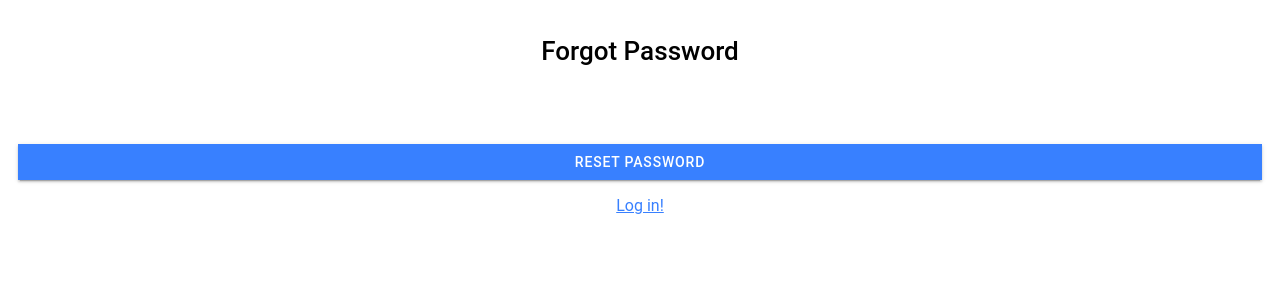
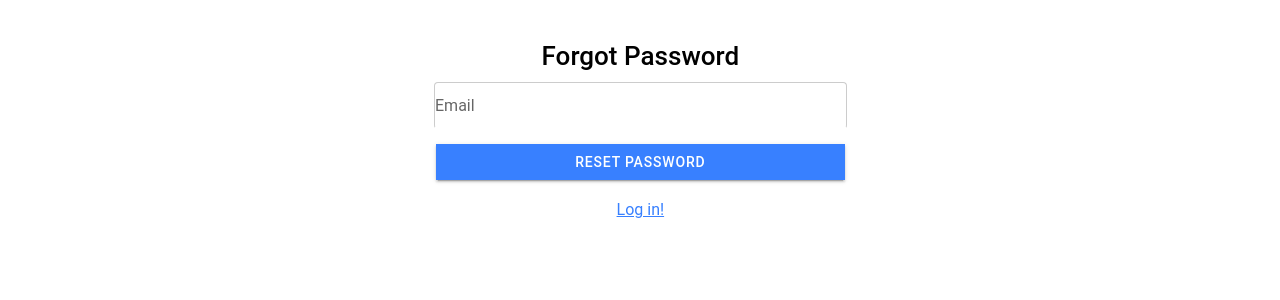
Before and after one commit to montanogilberto/pharmacyApp_Frontend_tabs, a React (Vite) app: page /forgot-password in a window 1280 px wide. Shown: the top 300 px of the page. Built offline with nearby package versions, Linux system fonts and the light colour scheme.

Commit message:
add CreateAccoun v2

```diff
--- a/src/pages/Authentication/CreateAccount.tsx
+++ b/src/pages/Authentication/CreateAccount.tsx
@@ -131,6 +131,7 @@ const CreateAccount: React.FC<CreateAccountProps> = ({ onCreateAccountSuccess })
                 {email && !isEmailValid && <p style={{ color: 'red' }}>Invalid email structure.</p>}
 
                 <IonInput
+
                   type="text"
                   value={username}
                   placeholder='UserName'
@@ -153,16 +154,17 @@ const CreateAccount: React.FC<CreateAccountProps> = ({ onCreateAccountSuccess })
                   onIonChange={(e) => setConfirmPassword(e.detail.value!)}
                   style={{ marginBottom: '15px', padding: '10px', border: '1px solid #ccc', borderRadius: '4px' }}
                 ></IonInput>
-                <IonItem lines="none" className="ion-justify-content-center">
+
                     <IonButton
                     type="submit"
+                    expand="full"
                     className="ion-button"
                     disabled={loading}
                     style={{ width: '100%', maxWidth: '300px' }} // Adjust width as needed
                     >
                     {loading ? 'Creating account...' : 'Create Account'}
                     </IonButton>
-                </IonItem>
+
               </form>
 
               <div className="ion-text-center">
--- a/src/pages/Authentication/ForgotPassword.tsx
+++ b/src/pages/Authentication/ForgotPassword.tsx
@@ -1,6 +1,6 @@
 // ForgotPassword.tsx
 import React, { useState } from 'react';
-import { IonContent, IonInput, IonButton, IonLabel, IonPage } from '@ionic/react';
+import { IonContent, IonInput, IonButton, IonLabel, IonPage, IonCol, IonGrid, IonRow } from '@ionic/react';
 import { useHistory } from 'react-router-dom';
 import './../../master.css'
 
@@ -11,6 +11,14 @@ interface ForgotPasswordProps {
 const ForgotPassword: React.FC<ForgotPasswordProps> = ({ onPasswordReset }) => {
   const history = useHistory();
   const [email, setEmail] = useState('');
+  const [isEmailValid, setIsEmailValid] = useState(false);
+
+  const handleEmailChange = (value: string) => {
+    setEmail(value);
+    // Email validation logic
+    const emailRegex = /^[A-Z0-9._%+-]+@[A-Z0-9.-]+\.[A-Z]{2,}$/i;
+    setIsEmailValid(emailRegex.test(value));
+  };
 
   const handleResetPassword = async (e: React.FormEvent) => {
     e.preventDefault();
@@ -21,19 +29,36 @@ const ForgotPassword: React.FC<ForgotPasswordProps> = ({ onPasswordReset }) => {
     // Assume the password reset was successful
     onPasswordReset();
     history.push('/login');
+
+
   };
 
   return (
     <IonPage>
       <IonContent className="ion-padding">
+        <IonGrid>
+          <IonRow className="ion-justify-content-center">
+            <IonCol size="12" sizeSm="8" sizeMd="6" sizeLg="4">
+
+              <IonPage>
+
                   <h1 className="ion-text-center">Forgot Password</h1>
                   <form onSubmit={handleResetPassword}>
-          <IonLabel position="floating">Email</IonLabel>
+
                   <IonInput
-            type="email"
+                    type="text"
                     value={email}
-            onIonChange={(e) => setEmail(e.detail.value!)}
-          ></IonInput>
+                    placeholder='Email'
+                    onIonChange={(e) => handleEmailChange(e.detail.value!)}
+                    style={{
+                        marginBottom: '15px',
+                        padding: '10px',
+                        border: `1px solid ${email && !isEmailValid ? 'red' : '#ccc'}`, // Apply red border if email is invalid and not empty
+                        borderRadius: '4px',
+                        borderBottom: `2px solid ${isEmailValid ? 'green' : 'transparent'}`, // Apply green bottom border if email is valid
+                    }}
+                    />
+                    {email && !isEmailValid && <p style={{ color: 'red' }}>Invalid email structure.</p>}
 
                     <IonButton expand="full" type="submit">Reset Password</IonButton>
                   </form>
@@ -43,6 +68,11 @@ const ForgotPassword: React.FC<ForgotPasswordProps> = ({ onPasswordReset }) => {
                       <a href="/login">Log in!</a>
                     </p>
                   </div>
+
+              </IonPage>
+            </IonCol>
+          </IonRow>
+        </IonGrid>
       </IonContent>
     </IonPage>
   );
--- a/src/pages/Authentication/Login.tsx
+++ b/src/pages/Authentication/Login.tsx
@@ -89,16 +89,16 @@ const Login: React.FC<LoginProps> = ({ onLoginSuccess }) => {
                   style={{ marginBottom: '15px', padding: '10px', border: '1px solid #ccc', borderRadius: '4px' }}
                 >
                 </IonInput>
-                <IonItem lines="none" className="ion-justify-content-center">
+
                     <IonButton
                       type="submit"
-                    expand="block"
+                      expand="full"
                       disabled={loading}
-                    style={{ width: '100%', maxWidth: '300px' }} // Adjust width as needed
+                      style={{ width: '100%'}} // Adjust width as needed
                     >
                       {loading ? 'Logging in...' : 'Login'}
                     </IonButton>
-                  </IonItem>
+
               </form>
 
               <div className="ion-text-center">
```
Lines whose indentation alone changed are shown as unchanged.
